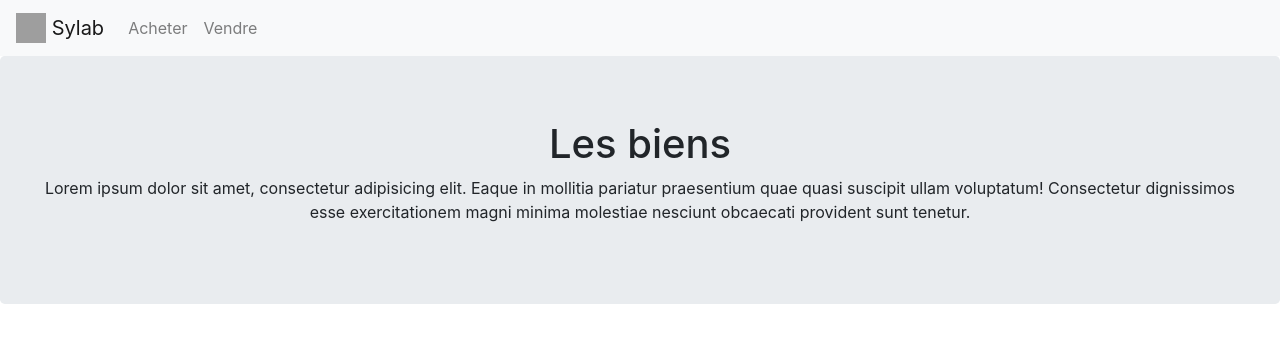
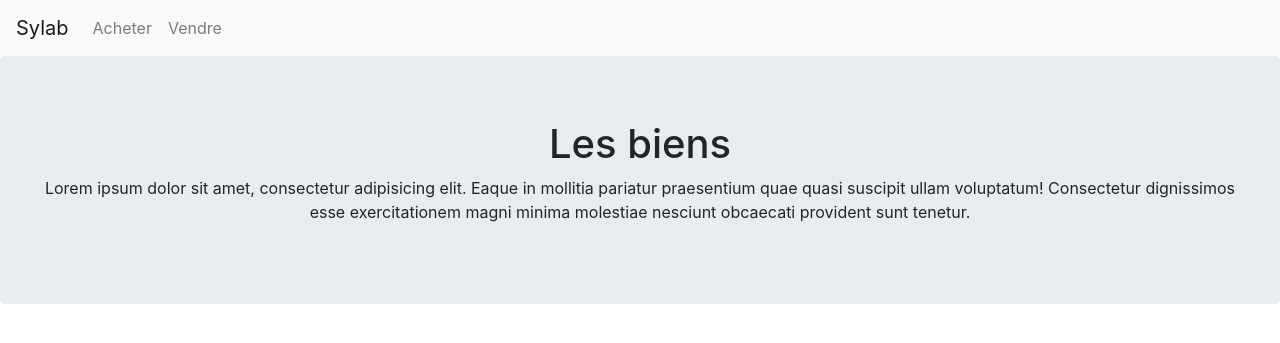
Before and after one commit to QuentG/Sylab, a Symfony app: template templates/buy.html.twig in a window 1280 px wide. Shown: the top 343 px of the page. Run offline with Twig, Linux system fonts and the light colour scheme; the template is opened without the code that fills it, so the values that code supplies are empty; some libraries are stand-ins or nearby versions; grey boxes are pictures that could not be loaded.

Commit message:
update render

```diff
--- a/templates/base.html.twig
+++ b/templates/base.html.twig
@@ -9,7 +9,6 @@
     <body>
         <nav class="navbar navbar-expand-lg navbar-light bg-light">
             <a class="navbar-brand" href="{{ path('home') }}">
-                <img src="/docs/4.1/assets/brand/bootstrap-solid.svg" width="30" height="30" class="d-inline-block align-top" alt="">
                 Sylab
             </a>
             <button class="navbar-toggler" type="button" data-toggle="collapse" data-target="#navbarNav" aria-controls="navbarNav" aria-expanded="false" aria-label="Toggle navigation">
--- a/templates/buy.html.twig
+++ b/templates/buy.html.twig
@@ -1,6 +1,9 @@
 {% extends 'base.html.twig' %}
 
 {% block title %} Sylab ! {% endblock %}
+{% block stylesheets %}
+    <link href="{{ asset('static/css/styles.css') }}" rel="stylesheet" />
+{% endblock %}
 
 
 {% block body %}
```
